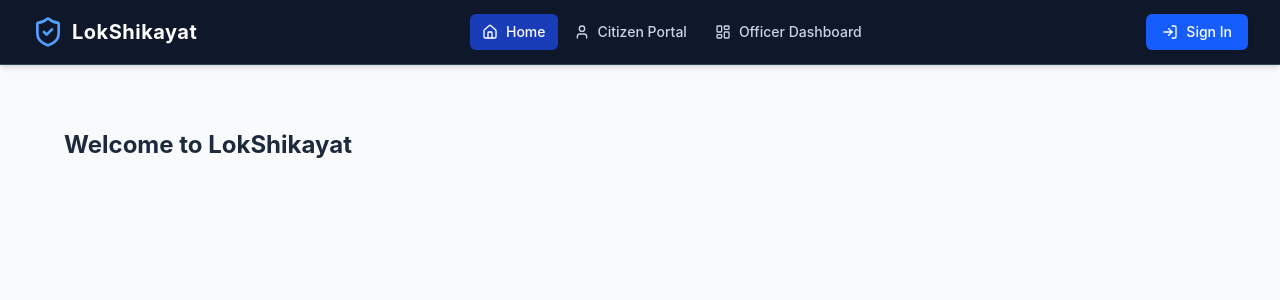
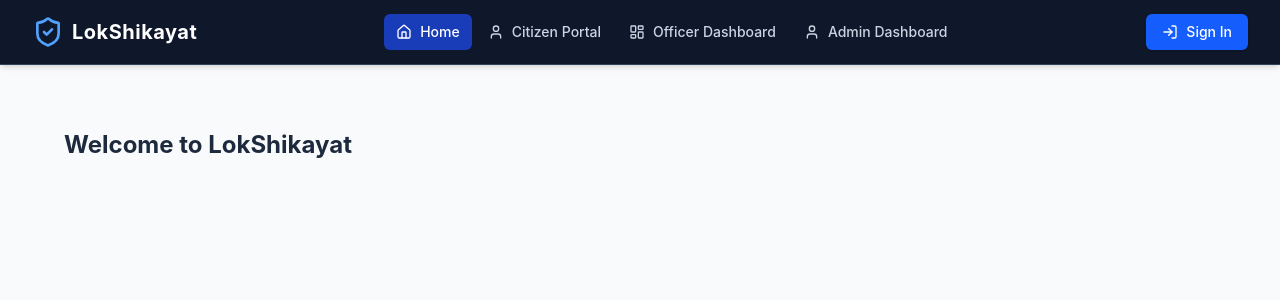
Before and after one commit to SwagatPatel03/citizen-grievance-platform, a React app in the folder frontend/: page / in a window 1280 px wide. Shown: the top 300 px of the page. Built offline with nearby package versions, Linux system fonts and the light colour scheme; the HTML template or start-up script is replaced by a standard one.

Commit message:
add link to Admin Dashboard

```diff
--- a/frontend/src/components/Navbar.jsx
+++ b/frontend/src/components/Navbar.jsx
@@ -34,6 +34,9 @@ const Navbar = () => {
                         <Link to="/officer" className={`px-3 py-2 rounded-md text-sm font-medium flex items-center gap-2 ${isActive('/officer')}`}>
                             <LayoutDashboard className="h-4 w-4" /> Officer Dashboard
                         </Link>
+                        <Link to="/admin" className={`px-3 py-2 rounded-md text-sm font-medium flex items-center gap-2 ${isActive('/admin')}`}>
+                            <User className="h-4 w-4" /> Admin Dashboard
+                        </Link>
                     </div>
 
                     {/* Right side - Login/Profile Action */}
```
